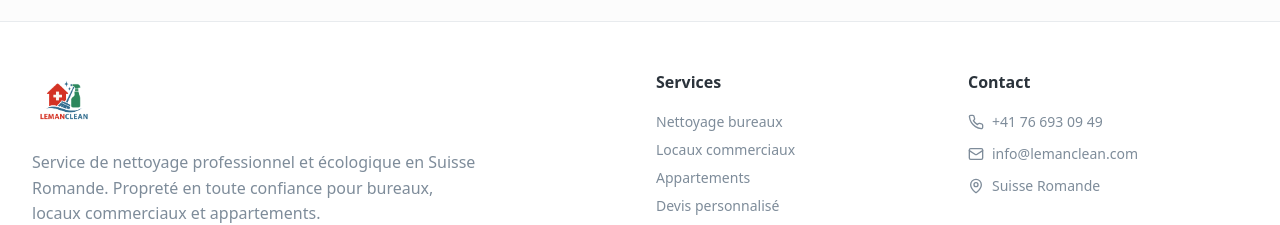
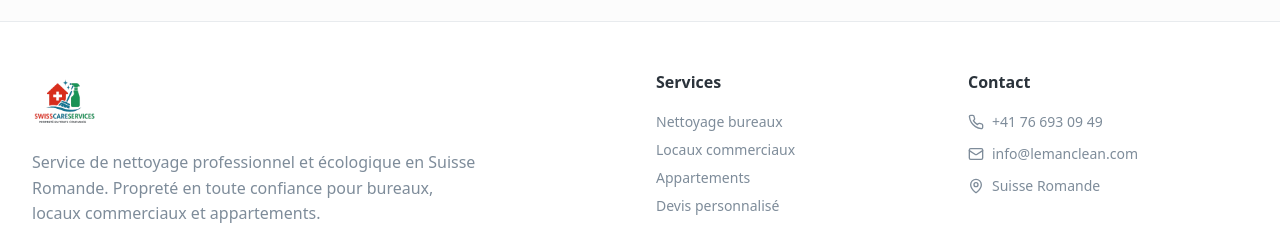
Before and after one commit to Imadmalaq/SwissCareServices, a React (Vite) app: page /service-bureau in a window 1280 px wide. Shown: the part 1432-1657 px from the top of the page. Built offline with nearby package versions, Linux system fonts and the light colour scheme.

Commit message:
Update logo

```diff
--- a/src/components/sections/footer.tsx
+++ b/src/components/sections/footer.tsx
@@ -10,8 +10,8 @@ const Footer = () => {
           {/* Logo & Description */}
           <div className="sm:col-span-2 lg:col-span-2">
             <img
-              src="/lovable-uploads/cebfbee3-13cc-40a6-88e9-11059c5429b5.png"
-              alt="LEMANCLEAN"
+              src="/lovable-uploads/4b873ff4-56a5-4610-b990-0b14d86bb9d9.png"
+              alt="SWISSCARESERVICES"
               className="h-12 sm:h-16 w-auto mb-4"
             />
             <p className="text-muted-foreground mb-4 max-w-md">
```
